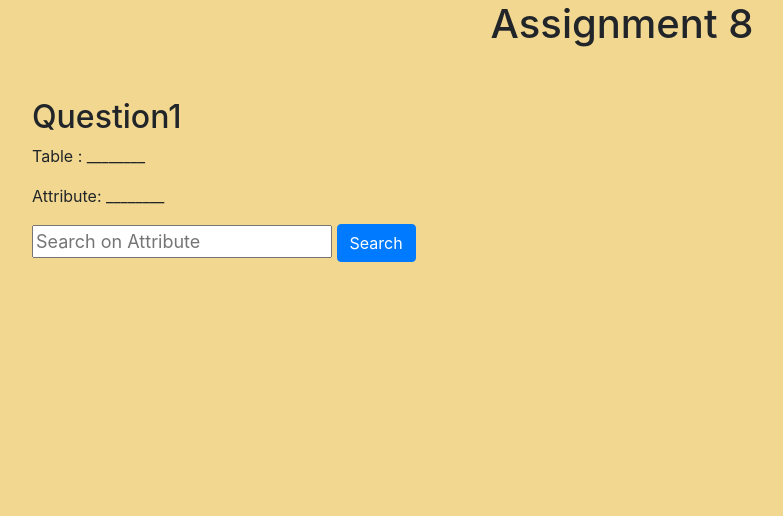
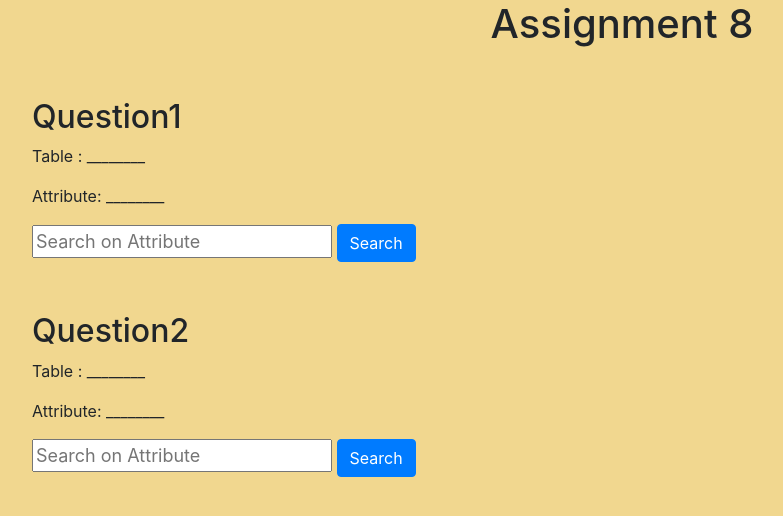
Before and after one commit to divyanshu0x16/database-assignment8, a Flask app: page /assignment8 in a window 1280 px wide. Shown: the top 516 px of the page, without its empty margins (18-801 px from the left). Run offline with Flask 2, Linux system fonts and the light colour scheme; some libraries are stand-ins or nearby versions.

Commit message:
multiple search buttons

```diff
--- a/app.py
+++ b/app.py
@@ -353,6 +353,10 @@ def delete_vendor():
 
 @app.route('/assignment8', methods=['GET', 'POST'])
 def assignment8():
+    return render_template('assignment8.html')
+
+@app.route('/assignment8/question1', methods=['GET', 'POST'])
+def assignment8q1():
     if request.method == 'POST':
         cur = mysql.connection.cursor()
         name = request.form['name']
@@ -365,7 +369,21 @@ def assignment8():
         output = cur.fetchall()
 
         return render_template('assignment8.html', data=output)
-    return render_template('assignment8.html')
+
+@app.route('/assignment8/question2', methods=['GET', 'POST'])
+def assignment8q2():
+    if request.method == 'POST':
+        cur = mysql.connection.cursor()
+        name = request.form['name']
+
+        #SQL Query Here
+        query_name = name + "%"
+        cur.execute("SELECT first_name FROM passenger WHERE first_name LIKE %s", [query_name])
+        mysql.connection.commit()
+
+        output = cur.fetchall()
+
+        return render_template('assignment8.html', data2=output)
 
 if __name__=="__main__":
     app.run(debug=True)
--- a/templates/assignment8.html
+++ b/templates/assignment8.html
@@ -15,7 +15,7 @@
       <h2>Question1</h2>
       <p>Table : ________</p>
       <p>Attribute: ________</p>
-      <form class="example" method="POST" action="">
+      <form class="example" method="POST" action="/assignment8/question1">
         <input
           type="text"
           placeholder="Search on Attribute"
@@ -31,5 +31,25 @@
             </tr>
         {% endfor %}
     </div>
+    <div style=" margin: 50px">
+      <h2>Question2</h2>
+      <p>Table : ________</p>
+      <p>Attribute: ________</p>
+      <form class="example" method="POST" action="/assignment8/question2">
+        <input
+          type="text"
+          placeholder="Search on Attribute"
+          name="name"
+          style="width: 300px; font-size: large"
+        />
+        <input class="btn btn-primary" type="submit" value="Search">
+      </form>
+        {% for item in data2 %}
+            <tr>
+                <td> {{item[0]}} </td>
+                </br>
+            </tr>
+        {% endfor %}
+    </div>
   </body>
 </html>
```
